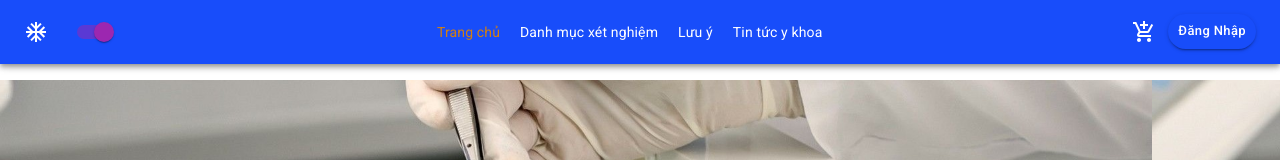
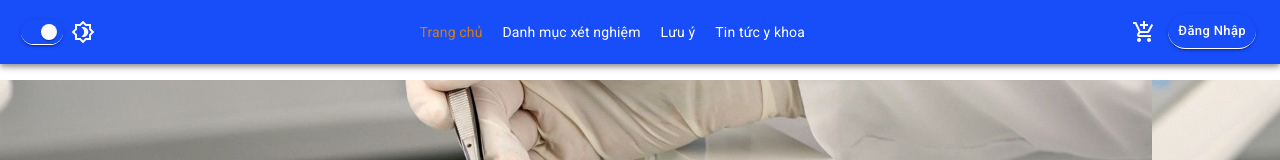
Before and after one commit to thanhgnurt/medical-labo, a React (Create React App) app: page / in a window 1280 px wide. Shown: the top 160 px of the page. Built offline with nearby package versions, Linux system fonts and the light colour scheme; data requests are answered from the project's data file.

Commit message:
update router list test

```diff
--- /dev/null
+++ b/src/commons/Layout/GroupTestLayoutRoute/index.js
@@ -0,0 +1,22 @@
+import React from "react";
+import { Route } from "react-router-dom";
+
+export default function GroupTestLayoutRoute(props) {
+  const { component: YourComponent,devideGroupTest, page,...remainProps } = props;
+  console.log(devideGroupTest);
+  return (
+    <Route
+      {...remainProps}
+      render={(routeProps) => {
+        return (
+          <YourComponent
+            {...routeProps}
+            paperSelect={page}
+            divideGroup={devideGroupTest}
+
+          />
+        );
+      }}
+    />
+  );
+}
--- a/src/commons/Layout/UserLayoutRoute/index.js
+++ b/src/commons/Layout/UserLayoutRoute/index.js
@@ -1,8 +1,7 @@
 import React from "react";
-import { Route, Redirect } from "react-router-dom";
+import { Route, Redirect,Switch, useHistory  } from "react-router-dom";
 import SignupPageContainer from "./../../../containers/SignupPageContainer";
 import LoginPageContainer from "./../../../containers/LoginPageContainer";
-import { Switch, useHistory } from "react-router-dom";
 
 export default function UserLayoutRoute(props) {
   const { component: YourComponent, ...remainProps } = props;
@@ -15,13 +14,13 @@ export default function UserLayoutRoute(props) {
       <Route path="/login">
         <LoginPageContainer />
       </Route>
-      {/* <Route
+      <Route
         {...remainProps}
         render={(routeProps) => {
           return <YourComponent {...routeProps} />;
         }}
-      /> */}
-
+      />
+{/*
       <Route
         {...remainProps}
         render={(routeProps) =>
@@ -36,7 +35,7 @@ export default function UserLayoutRoute(props) {
             />
           )
         }
-      />
+      /> */}
     </Switch>
   );
 }
--- a/src/components/UserModule/HealthOfLife/MediumNews/styles.js
+++ b/src/components/UserModule/HealthOfLife/MediumNews/styles.js
@@ -24,3 +24,5 @@ const styles = (theme) => ({
     marginTop: 10,
   },
 });
+
+export default styles
--- /dev/null
+++ b/src/components/UserModule/ListGroupTestDemo/index.js
@@ -0,0 +1,43 @@
+import Container from "@material-ui/core/Container";
+import CssBaseline from "@material-ui/core/CssBaseline";
+import Grid from "@material-ui/core/Grid";
+import { withStyles } from "@material-ui/core/styles";
+import React from "react";
+import GroupTestItem from "../GroupTestItem";
+import MenuLaboratorys from "../MenuLaboratorys";
+import styles from "./styles";
+
+function ListGroupTest(props) {
+  const { divideGroup, classes, paperSelect } = props;
+  console.log(paperSelect);
+
+  const showGroupTest = (divideGroup) => {
+    if (divideGroup.length > 0) {
+      return divideGroup[paperSelect-1].map((groupTest, index) => {
+        return (
+          <Grid xs={12} md={4} sm={6} item key={index}>
+            <GroupTestItem groupTest={groupTest} />
+          </Grid>
+        );
+      });
+    }
+  };
+
+  return (
+    <div className={classes.header_paper}>
+      <React.Fragment>
+        <CssBaseline />
+        <Container maxWidth="md">
+          <div className={classes.root}>
+            <MenuLaboratorys />
+            <Grid container spacing={3} direction="row">
+              {showGroupTest(divideGroup)}
+            </Grid>
+          </div>
+        </Container>
+      </React.Fragment>
+    </div>
+  );
+}
+
+export default withStyles(styles)(ListGroupTest);
--- /dev/null
+++ b/src/components/UserModule/ListGroupTestDemo/styles.js
@@ -0,0 +1,15 @@
+const styles =(theme)=>({
+    root: {
+        flexGrow: 1,
+        textAlign: "center",
+      },
+      paper: {
+        padding: theme.spacing(2),
+        textAlign: "center",
+        color: theme.palette.text.secondary,
+      },
+      header_paper : {
+        // backgroundColor: theme.palette.primary.backgroundPaper,
+    }
+});
+export default styles;
--- a/src/components/UserModule/Navbar/index.js
+++ b/src/components/UserModule/Navbar/index.js
@@ -22,7 +22,6 @@ import { connect } from "react-redux";
 import { compose, bindActionCreators } from "redux";
 import * as loginActions from "./../../../redux/actions/loginSignup";
 import CloseIcon from "@material-ui/icons/Close";
-import AcUnitIcon from "@material-ui/icons/AcUnit";
 import MenuDesktops from "./../MenuDesktops";
 import * as changeThemeActions from "./../../../redux/actions/userPape";
 import {useHistory} from 'react-router-dom';
@@ -52,7 +51,7 @@ function Navbar(props) {
     // actLoginToggle(true);
   };
 
-  const handleChangeTheme = () => {
+  const changeTheme = () => {
     props.handleChangeTheme()
   };
 
@@ -70,7 +69,7 @@ function Navbar(props) {
               alignItems="center"
             >
               <Grid item className={classes.logo}>
-                <IconButton
+                {/* <IconButton
                   edge="start"
                   className={classes.menuButton}
                   color="inherit"
@@ -78,8 +77,8 @@ function Navbar(props) {
                   onClick={handleChangeTheme}
                 >
                   <AcUnitIcon />
-                </IconButton>
-                <ControlTheme/>
+                </IconButton> */}
+                <ControlTheme changeTheme={changeTheme}/>
               </Grid>
               <Grid item>
                 <div className={classes.menu_list}>
--- a/src/components/UserModule/Navbar/styles.js
+++ b/src/components/UserModule/Navbar/styles.js
@@ -15,7 +15,7 @@ const styles = (theme) => ({
 
   },
   menuButton: {
-    marginRight: theme.spacing(2),
+
   },
 
   paper: {
@@ -44,6 +44,7 @@ const styles = (theme) => ({
     height: 35,
     marginTop: 6,
     borderRadius: "100px",
+    borderBottom: "1px solid white",
     backgroundColor: theme.palette.secondary.extra,
     color : theme.palette.secondary.textColor,
     "&:hover": {
@@ -78,7 +79,8 @@ const styles = (theme) => ({
     justifyContent: "flex-end",
   },
   logo :{
-    display : "flex"
+    display : "flex",
+    width : 80
   },
 
 });
--- a/src/components/UserModule/SomeSmallFeature/Switch/index.js
+++ b/src/components/UserModule/SomeSmallFeature/Switch/index.js
@@ -1,53 +1,106 @@
 import React from "react";
 import { withStyles } from "@material-ui/core/styles";
-import { purple } from "@material-ui/core/colors";
 import FormGroup from "@material-ui/core/FormGroup";
 import FormControlLabel from "@material-ui/core/FormControlLabel";
 import Switch from "@material-ui/core/Switch";
-import Grid from "@material-ui/core/Grid";
-import Typography from "@material-ui/core/Typography";
-import styles from './styles';
-
-const PurpleSwitch = withStyles({
-  switchBase: {
-    color: purple[300],
-    "&$checked": {
-      color: purple[500],
-    },
-    "&$checked + $track": {
-      backgroundColor: purple[500],
-    },
-  },
-  checked: {},
-  track: {},
-})(Switch);
+import styles from "./styles";
+import Brightness4OutlinedIcon from "@material-ui/icons/Brightness4Outlined";
+import WbIncandescentOutlinedIcon from "@material-ui/icons/WbIncandescentOutlined";
 
 function CustomizedSwitches(props) {
   const [state, setState] = React.useState({
-    checkedA: true,
     checkedB: true,
-    checkedC: true,
   });
 
-  const {classes}= props
+  const { classes } = props;
 
   const handleChange = (event) => {
+    // console.log(event.target.checked);
+    props.changeTheme()
+
     setState({ ...state, [event.target.name]: event.target.checked });
   };
+
+  const IOSSwitch = withStyles((theme) => ({
+    root: {
+      width: 42,
+      height: 25,
+      padding: 0,
+      margin: theme.spacing(1),
+      borderRadius: 100,
+      borderBottom: "1px solid white",
+      boxShadow: '0px 3px 1px -2px rgba(0,0,0,0.2), 0px 2px 2px 0px rgba(0,0,0,0.14), 0px 1px 5px 0px rgba(0,0,0,0.12)'
+    },
+    switchBase: {
+      color:theme.palette.primary.main,
+      padding: 1,
+      "&$checked": {
+        transform: "translateX(16px)",
+        color: theme.palette.common.white,
+        "& + $track": {
+          backgroundColor: theme.palette.primary.main,
+          opacity: 1,
+          border: "none",
+        },
+
+      },
+      "&$focusVisible $thumb": {
+        color: theme.palette.primary.main,
+        border: "6px solid #fff",
+      },
+    },
+    thumb: {
+      width: 24,
+      height: 24,
+    },
+    track: {
+      borderRadius: 26 / 2,
+      border: `1px solid ${theme.palette.grey[400]}`,
+      backgroundColor: theme.palette.grey[50],
+      opacity: 1,
+      transition: theme.transitions.create(["background-color", "border"]),
+    },
+    checked: {},
+    focusVisible: {},
+  }))(({ classes, ...props }) => {
+    return (
+      <Switch
+        focusVisibleClassName={classes.focusVisible}
+        disableRipple
+        classes={{
+          root: classes.root,
+          switchBase: classes.switchBase,
+          thumb: classes.thumb,
+          track: classes.track,
+          checked: classes.checked,
+        }}
+        {...props}
+      />
+    );
+  });
 
   return (
     <FormGroup className={classes.switch}>
       <FormControlLabel
         control={
-          <PurpleSwitch
-            checked={state.checkedA}
+          <IOSSwitch
+            checked={state.checkedB}
             onChange={handleChange}
-            name="checkedA"
+            name="checkedB"
+            size="small"
           />
+        }
+        label={
+          state.checkedB ? (
+
+            <Brightness4OutlinedIcon />
+          ) : (
+            <WbIncandescentOutlinedIcon />
+          )
         }
       />
     </FormGroup>
   );
 }
 
-export default withStyles(styles)(CustomizedSwitches)
+export default withStyles(styles)(CustomizedSwitches);
--- /dev/null
+++ b/src/containers/ListGroupTestContainer/demo.js
@@ -0,0 +1,10 @@
+import React from 'react'
+
+export default function Demo(props) {
+    return (
+        <div>
+            <h2>{props.demo}</h2>
+
+        </div>
+    )
+}
--- a/src/index.css
+++ b/src/index.css
@@ -9,5 +9,7 @@ button:focus{
    background-repeat: none;
    background-position: center;
    border-bottom: 1px solid white !important;
+   color: rgb(0, 80, 252);
+   box-shadow: 2px 2px blue;
 
 }
```
Also changed, not shown: src/containers/ListGroupTestContainer/index.js (+47 -17 lines).
